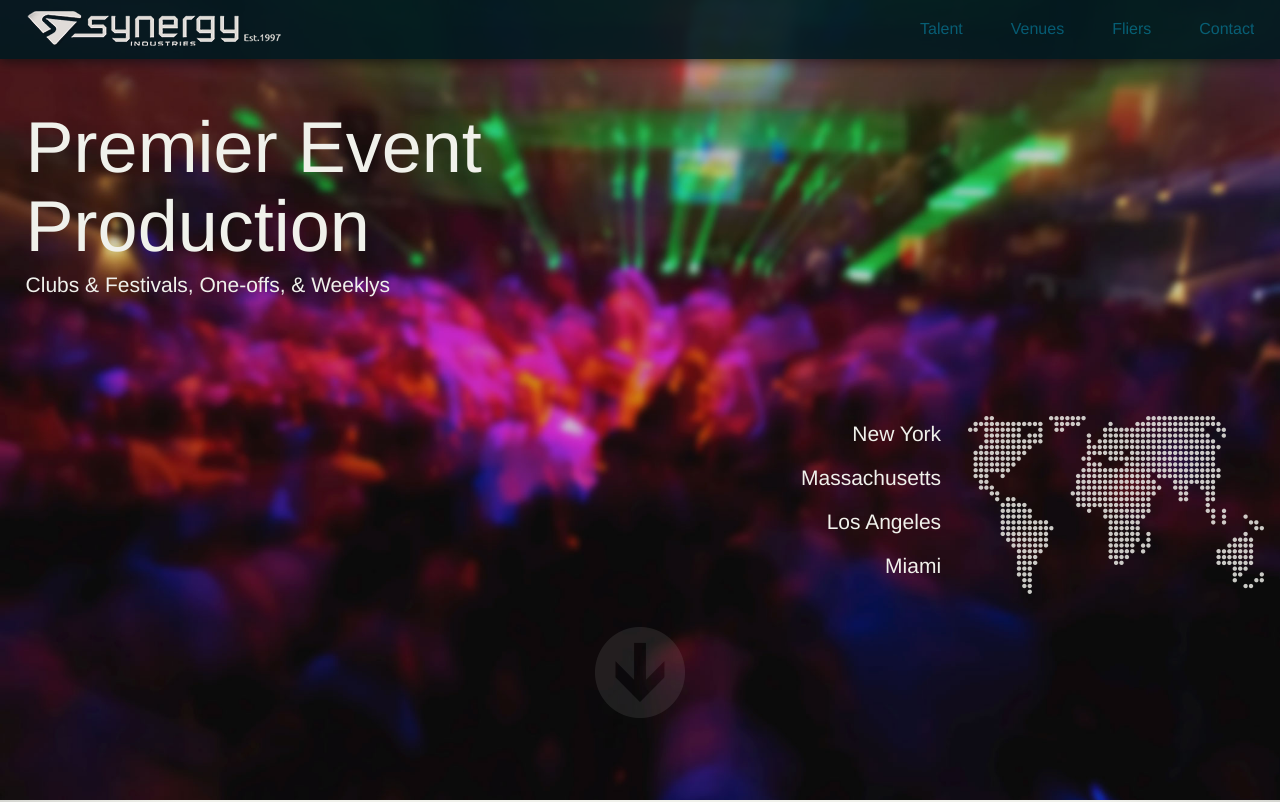
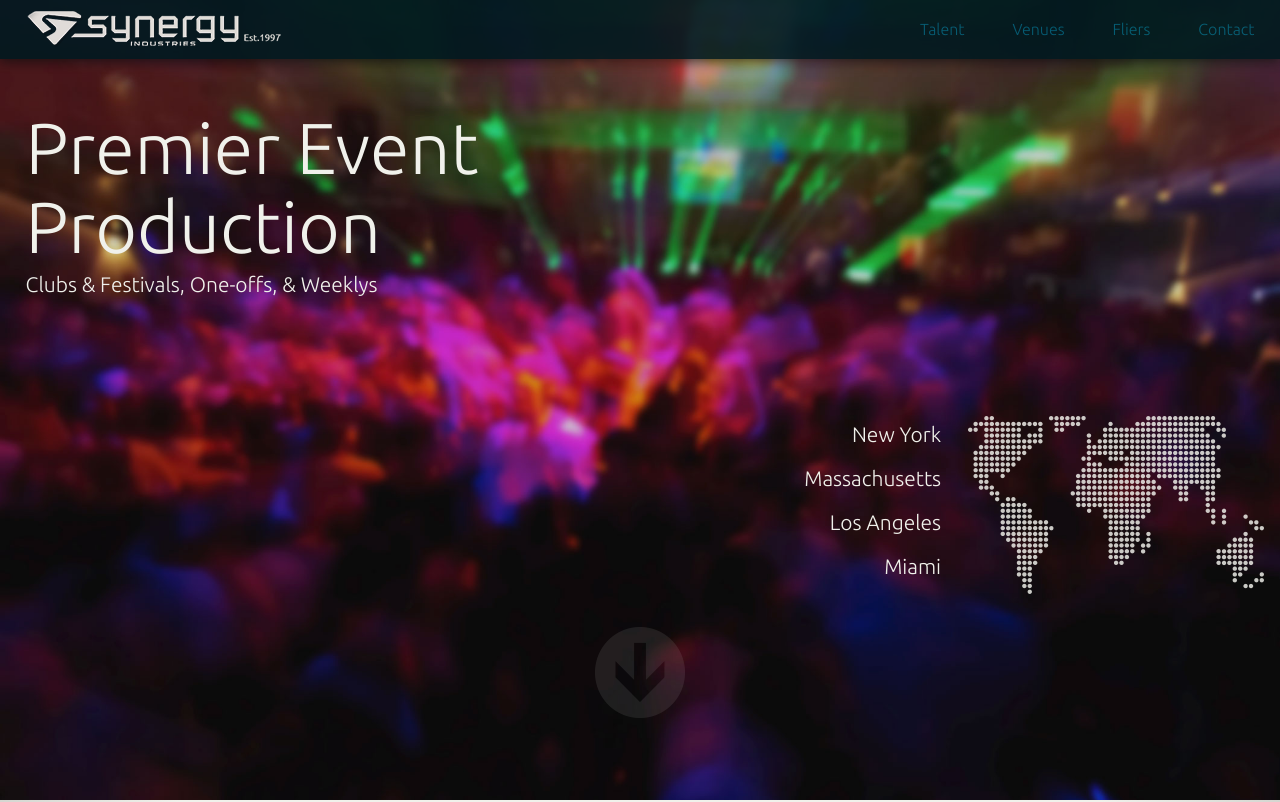
Before and after one commit to adamgedney/synergy, a plain HTML site: page index.html in a window 1280 px wide. Shown: the top 802 px of the page. Drawn offline with Linux system fonts and the light colour scheme.

Commit message:
revert to ubuntu font

```diff
--- a/css/main.css
+++ b/css/main.css
@@ -56,7 +56,7 @@ html{
 
 body{
 color: #001920;
-font: 62.5% "Helvetica Neue Light", Helvetica, Arial, 'Ubuntu', sans-serif;
+font: 62.5% 'Ubuntu', "Helvetica Neue Light", Helvetica, Arial, sans-serif;
 font-weight: 100;
 background: #f0f1eb; /* Old browsers */
 background: -moz-linear-gradient(left,  #d5d6d1 0%, #f0f1eb 14%, #f0f1eb 49%, #f0f1eb 86%, #d5d6d1 100%); /* FF3.6+ */
```
